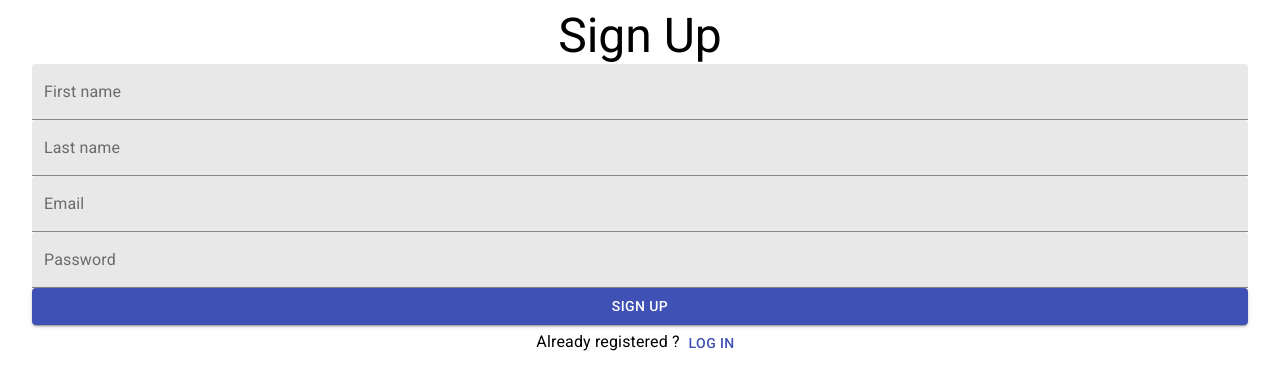
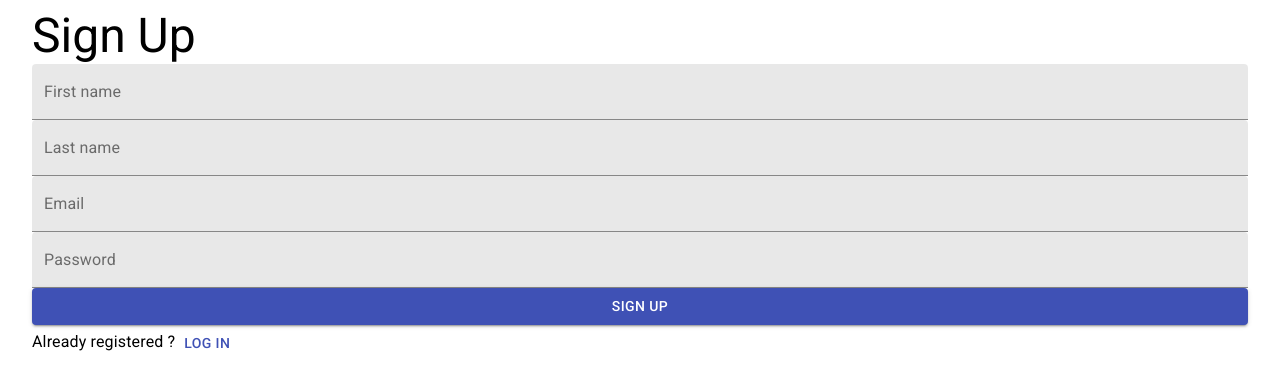
Before and after one commit to habib-chawki/social-app-front, a React (Create React App) app: page / in a window 1280 px wide. Shown: the top 390 px of the page. Built offline with nearby package versions, Linux system fonts and the light colour scheme.

Commit message:
Wrap form with container

```diff
--- a/src/components/common/Form.jsx
+++ b/src/components/common/Form.jsx
@@ -1,33 +1,9 @@
 import React from 'react';
 
-import Grid from '@material-ui/core/Grid';
 import Container from '@material-ui/core/Container';
 
 function Form({ children }) {
-   return (
-      <Container>
-         <Grid
-            container
-            direction="row"
-            justifyContent="center"
-            alignItems="center"
-            height="80vh"
-         >
-            <Grid
-               container
-               direction="column"
-               justifyContent="space-around"
-               alignItems="center"
-               bgcolor="lightgray"
-               width="25%"
-               height="70%"
-               padding={5}
-            >
-               {children}
-            </Grid>
-         </Grid>
-      </Container>
-   );
+   return <Container>{children}</Container>;
 }
 
 export default Form;
```
